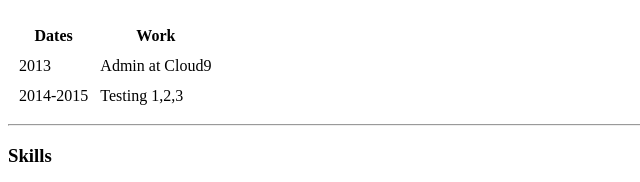
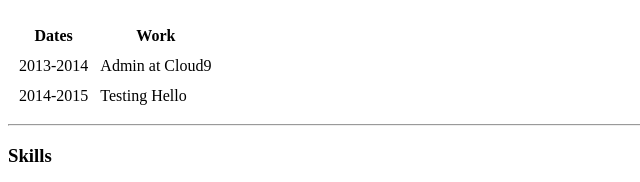
Before and after one commit to AKA-Eloquence/FirstSite, a plain HTML site: page index.html in a window 1280 px wide. Shown: the part 763-945 px from the top of the page, 0-640 px from the left. Drawn offline with Linux system fonts and the light colour scheme.

Commit message:
Update index.html

```diff
--- a/index.html
+++ b/index.html
@@ -61,12 +61,12 @@
 
     <tbody>
       <tr>
-        <td>2013</td>
+        <td>2013-2014</td>
         <td>Admin at Cloud9</td>
       </tr>
       <tr>
         <td>2014-2015</td>
-        <td>Testing 1,2,3</td>
+        <td>Testing Hello</td>
       </tr>
     </tbody>
 
```
